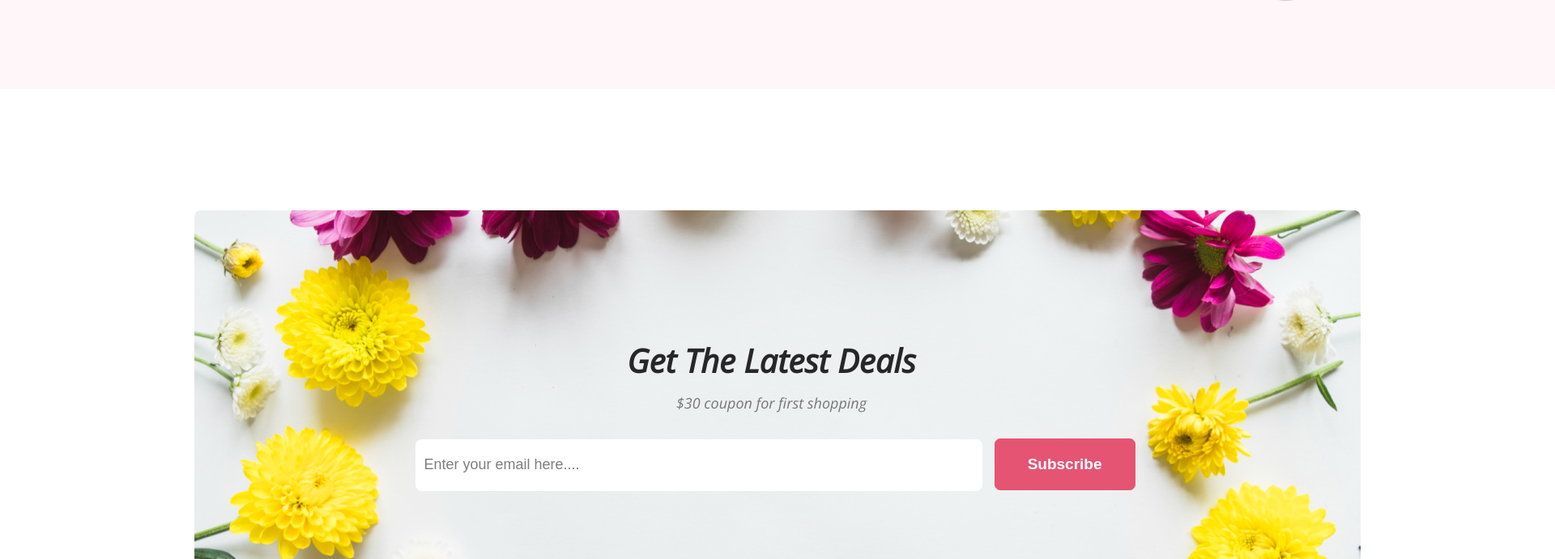
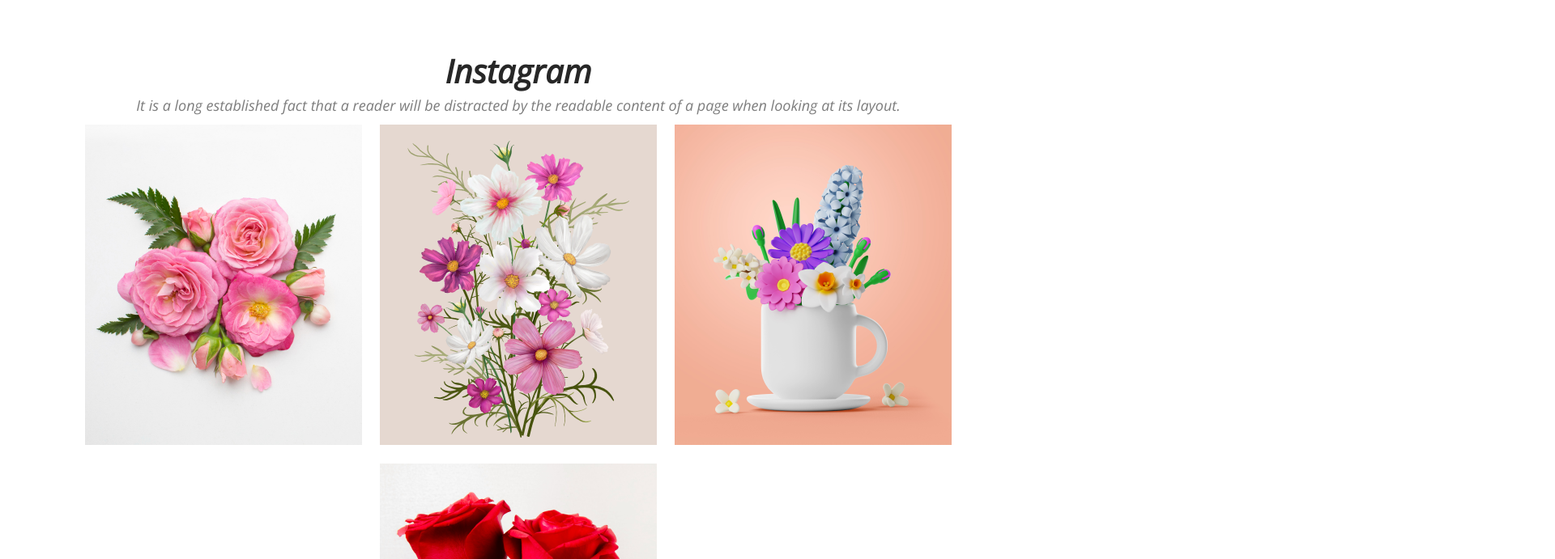
Before and after one commit to TaaanjuZc/my-flower-shop, a plain HTML site: page index.html in a window 1280 px wide. Shown: the part 2992-3683 px from the top of the page at 81% size, 1920 px wide, since content can reach past the window. Drawn offline with nearby package versions, Linux system fonts and the light colour scheme.

Commit message:
Finally understood what to do

```diff
--- a/flower.css
+++ b/flower.css
@@ -9,8 +9,6 @@ body {
 /* This is the header section */
 
 #header {
-  width: 1920px;
-  height: 850px;
   background: rgba(229, 84, 115, 0.10);
 }
 .ban-main {
@@ -90,7 +88,7 @@ body {
 
 .fi-1 {
   background: rgba(167, 33, 98, 0.15);
-  align-items: center;
+
   background-repeat: no-repeat;
 }
 .fi-2 {
@@ -126,8 +124,6 @@ body {
 
 .sale {
   display: flex;
-  width: 1922px;
-  height: 620px;
   background: rgba(229, 84, 115, 0.05);
   align-items: center;
   justify-content: space-around;
@@ -168,6 +164,33 @@ body {
 
 /* collection section */
 
+.collec-ip {
+  margin-top: 150px;
+}
+
+.instagram {
+  color: #272727;
+  text-align: center;
+  font-size: 40px;
+  font-weight: 800;
+}
+
+.collec-p {
+  color: rgba(39, 39, 39, 0.60);
+  text-align: center;
+  font-size: 18px;
+  font-weight: 400;
+  line-height: 30px;
+}
+
+.collection-flr {
+  text-align: center;
+  background-repeat: no-repeat;
+}
+
+.flr-1 {
+  padding: 9px;
+}
 /* Get The Latest Deals */
 
 .sec-deals{
@@ -218,8 +241,6 @@ body {
 }
 
 .footer {
-  max-width: 1922px;
-  height: 449px;
   background-color: #111010;
   align-items: center;
 }
@@ -255,5 +276,5 @@ body {
   width: 100%;
   height: 50%;
   text-align: center;
-  padding: 150px 0px 0px 18px;
+  padding: 150px 0px 0px 5px;
 }
--- a/index.html
+++ b/index.html
@@ -66,7 +66,25 @@
       </section>
 
       <!-- collection section -->
+    <section>
 
+      <div class="collec-ip">
+        <h3 class="instagram">
+          Instagram
+        </h3>
+        <p class="collec-p">
+          It is a long established fact that a reader will be distracted by the readable content of a page when looking at its layout.
+        </p>
+        <div class="collection-flr">
+           <img class="collection-flr flr-1" src="Flower Asset/Flower 01.png" alt="">
+           <img class="collection-flr flr-1" src="Flower Asset/Rectangle 4.png" alt="">
+           <img class="collection-flr flr-1" src="Flower Asset/Rectangle 5.png" alt="">
+           <img class="collection-flr flr-1" src="Flower Asset/Rectangle 6.png" alt="">
+        </div>
+      </div>
+
+
+    </section>
       <!-- Get The Latest Deals -->
 
     </main>
```
